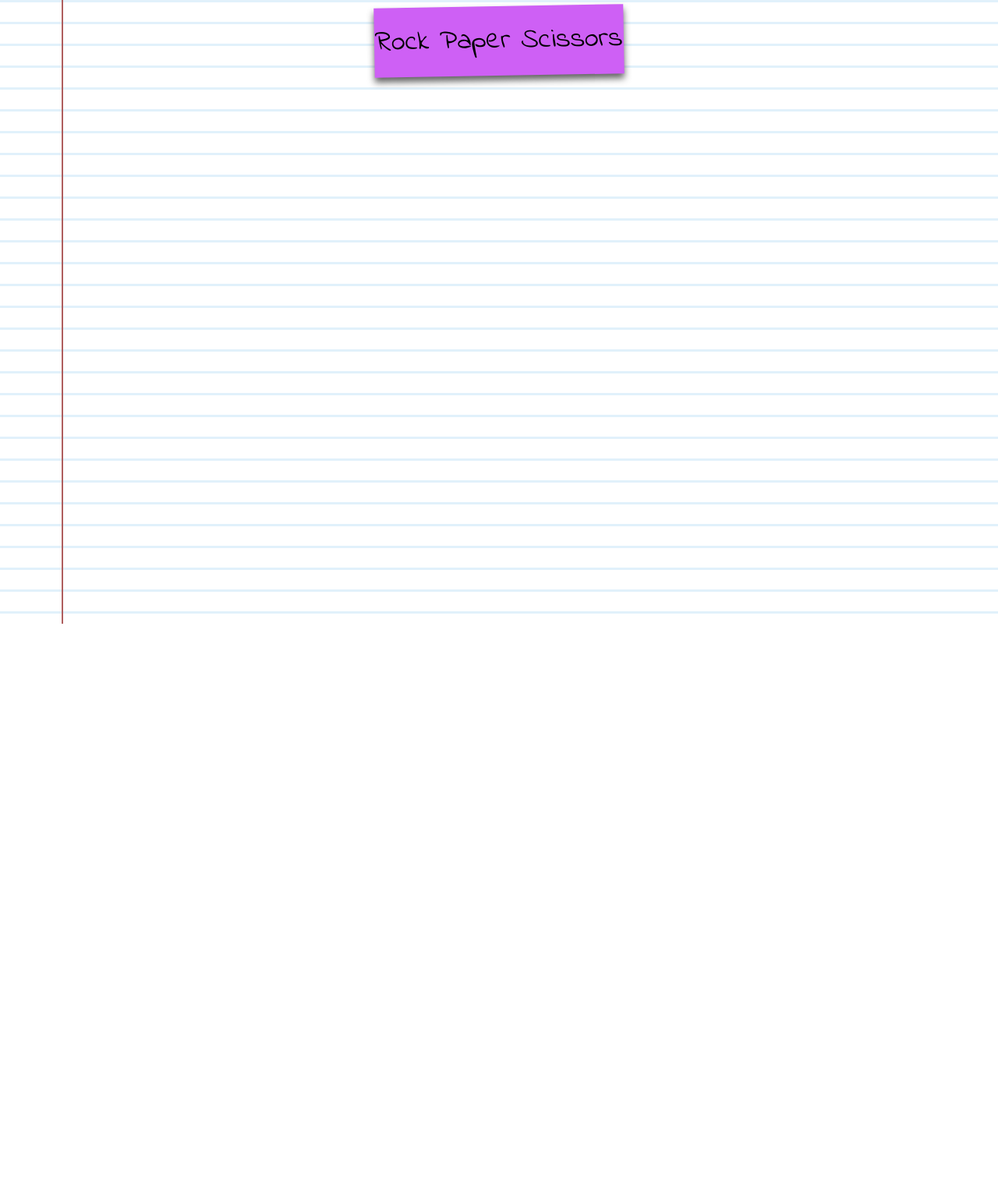
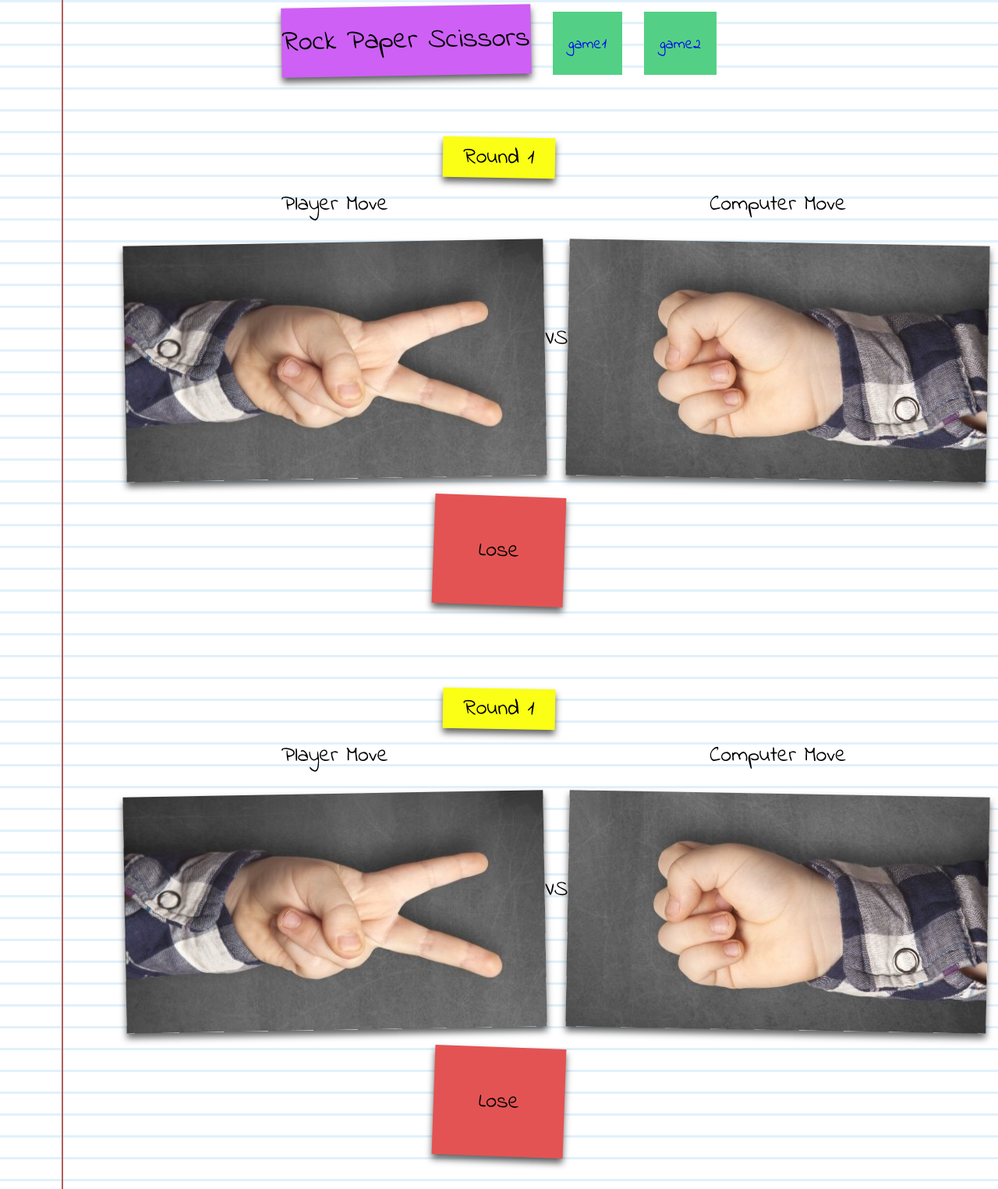
Before and after one commit to software-students-fall2022/containerized-app-exercise-team1, a Flask app: page / in a window 1280 px wide. Shown: the whole page at 78% size. Before the commit the page ends 800 px from the top, so only its background shows below. Run offline with Flask 2, Linux system fonts and the light colour scheme.

Commit message:
11/20-Brian simple nav

```diff
--- a/web-app/static/css/styles.css
+++ b/web-app/static/css/styles.css
@@ -42,6 +42,7 @@ body {
 }
 
 .header-post-it {
+    position: relative;
     width: 25%;
     margin-top: 0.3rem;
     margin-bottom: 0.5rem;
@@ -55,6 +56,30 @@ body {
     margin: 0.5em 0;
     text-align: center;
     font-size: 36px;
+}
+
+/* Nav ---------------------- */
+.navigation-container {
+    top: 2rem;
+    z-index: 5;
+    padding-left: 0;
+}
+
+.navigation-container ul {
+    display: flex;
+    list-style: none;
+}
+
+.navigation-container li {
+    background-color: #53D085;
+    margin-left: 1rem;
+    padding: 20px;
+}
+
+.navigation-container a {
+    text-decoration: none;
+    font-size: 20px;
+    transition: all 50ms ease-in-out;
 }
 
 /* Rounds ------------------ */
@@ -165,6 +190,11 @@ body {
 }
 
 /* hover and focus styles --------------------*/
+.navigation-container a:hover,
+.navigation-container a:focus {
+    color: #666;
+}
+
 .post-it:hover,
 .post-it:focus {
     cursor: default;
--- a/web-app/templates/base.html
+++ b/web-app/templates/base.html
@@ -8,17 +8,29 @@
     <link rel="stylesheet" href="../static/css/styles.css">
 </head>
 <body>
+    <div class="app">
         <!-- Header -->
         <section class="header-container">
             <header class="header">
                 <div class="header-post-it post-it">
                     <p class="header-title">Rock Paper Scissors</p>
                 </div>
+                <!-- Navigation -->
+                <nav class="navigation-container">
+                    <ul>
+                        {% for game in games %}
+                        <li><a href="#{{game}}">{{game}}</a></li>
+                        {% endfor %}
+                    </ul>
+                </nav>
             </header>
+
         </section>
+
 
         <!-- Home container -->
         {% block container %}
         {% endblock %}
+    </div>
 </body>
 </html>
--- a/web-app/templates/home.html
+++ b/web-app/templates/home.html
@@ -1,8 +1,10 @@
 {% extends 'base.html' %}
 
 {% block container %}
-<div class="round-scroll scroll-snap-inline">
-    {% for round in game %}
+
+{% for game in games %}
+<div class="round-scroll scroll-snap-inline" id="{{game}}">
+    {% for round in games[game] %}
     <section class="round-container">
         <section class="round">
             <header class="round-header">
@@ -62,5 +64,6 @@
     </section>
     {% endfor %}
 </div>
+{% endfor %}
 
 {% endblock %}
```
Lines whose indentation alone changed are shown as unchanged.
